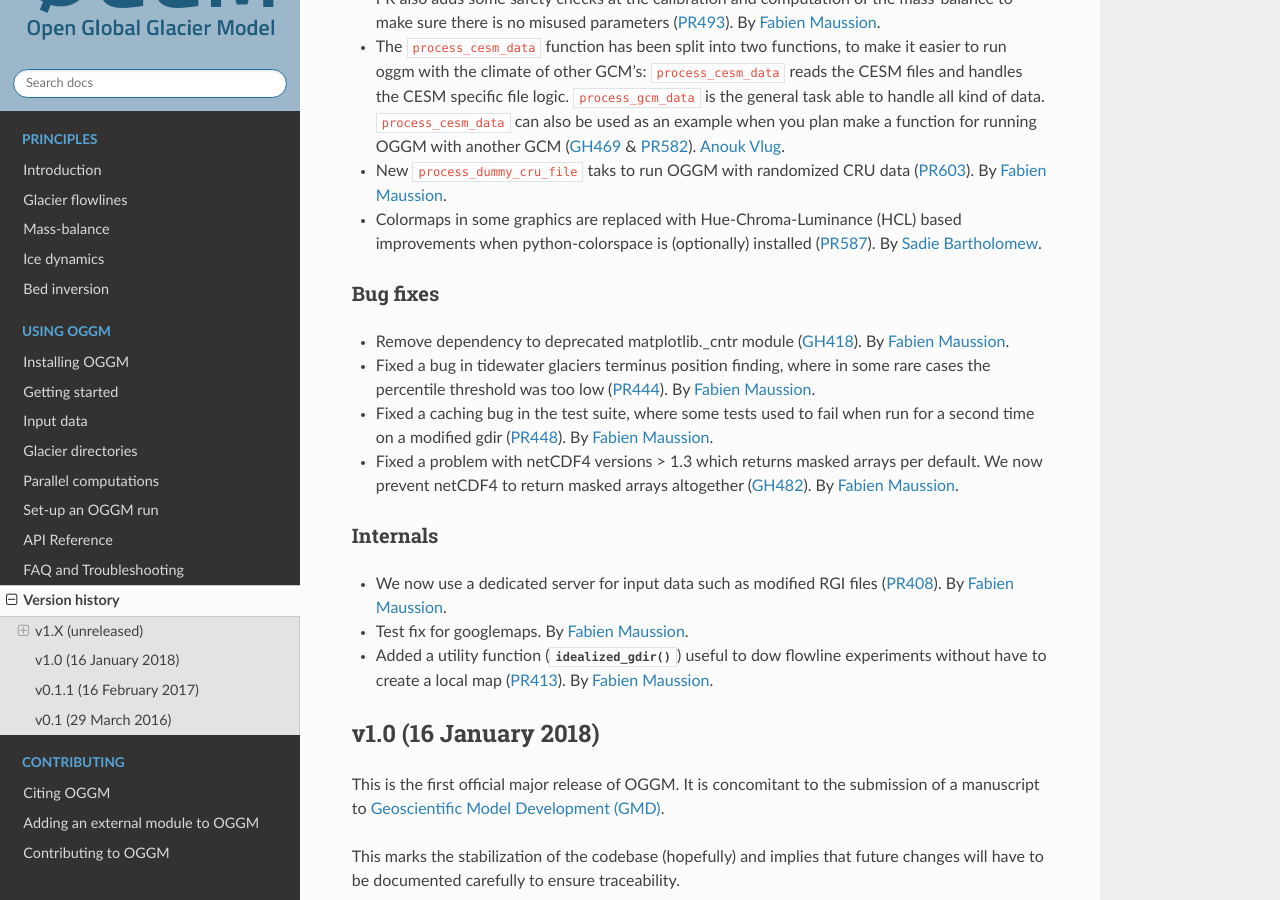
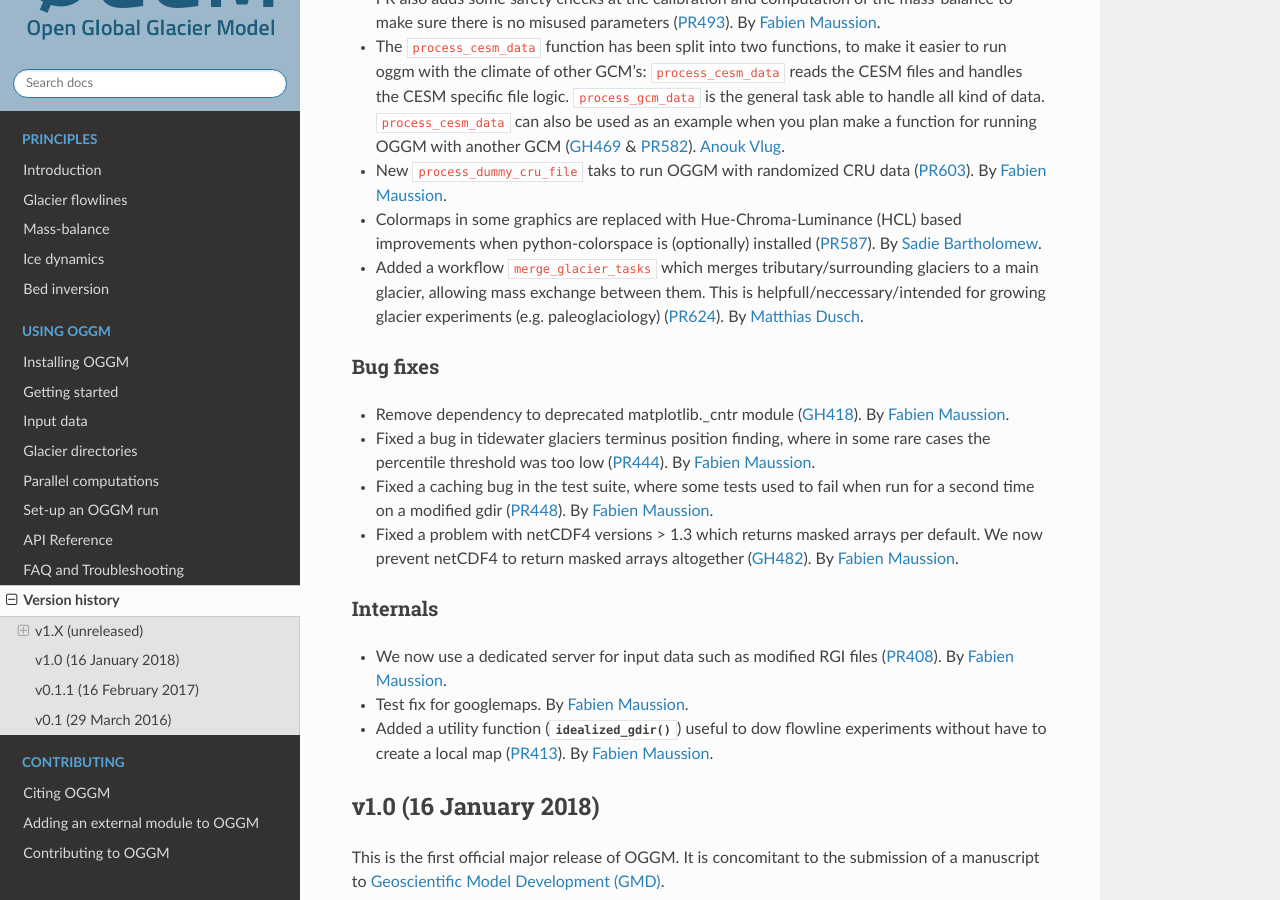
Before and after one commit to OGGM/oggm, a Sphinx documentation site: the page built from docs/whats-new.rst, in a window 1280 px wide and 900 px high, scrolled down 2478 px. Built offline with Sphinx 7.4.7 and the Read the Docs theme 2.0.0, drawn with Linux system fonts in a browser that asks for light colours; the version number could not be read and is left out.

Commit message:
added whats_new.rst entry, changed baseline_climate to custom

```diff
--- a/docs/whats-new.rst
+++ b/docs/whats-new.rst
@@ -160,6 +160,12 @@ Enhancements
 - Colormaps in some graphics are replaced with Hue-Chroma-Luminance (HCL) based
   improvements when python-colorspace is (optionally) installed (:pull:`587`).
   By `Sadie Bartholomew <https://github.com/sadielbartholomew>`_.
+- Added a workflow ``merge_glacier_tasks`` which merges tributary/surrounding
+  glaciers to a main glacier, allowing mass exchange between them. This is
+  helpfull/neccessary/intended for growing glacier experiments (e.g.
+  paleoglaciology) (:pull:`624`).
+  By `Matthias Dusch <https://github.com/matthiasdusch>`_.
+
 
 
 Bug fixes
```
Also changed, not shown: 1 other file.
